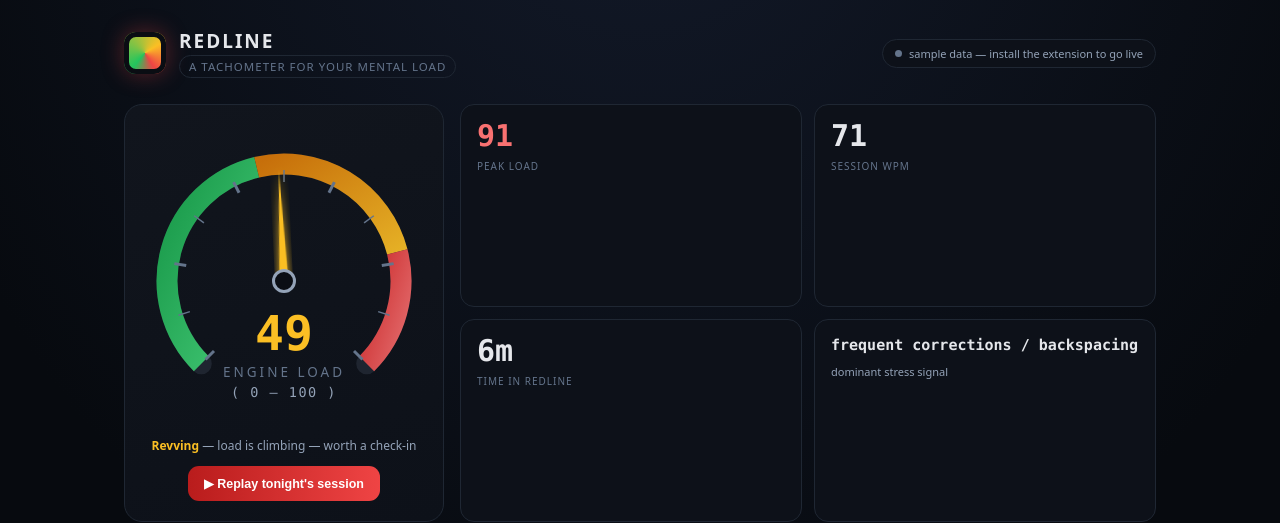
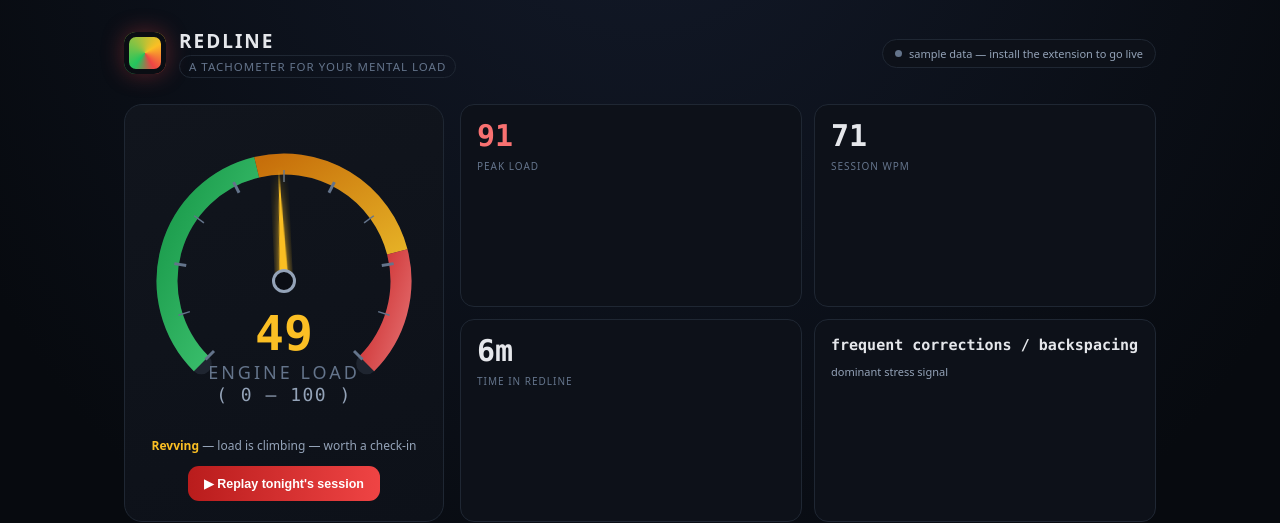
Before and after one commit to shreyanmura/redline, a Next.js app in the folder dashboard/: page / in a window 1280 px wide. Shown: the top 523 px of the page. Built offline with nearby package versions, Linux system fonts and the light colour scheme.

Commit message:
Increase gauge label font sizes (9px -> 12px)
Bump ENGINE LOAD / (0-100) labels and the extension caption under the tachometer
on both the floating gauge and the dashboard gauge.

Co-Authored-By: Claude Opus 4.8 (1M context) <noreply@anthropic.com>

```diff
--- a/dashboard/components/Tachometer.tsx
+++ b/dashboard/components/Tachometer.tsx
@@ -67,10 +67,10 @@ export default function Tachometer({ score, size = 300 }: { score: number; size?
 
       <text x={100} y={150} textAnchor="middle" fontFamily="ui-monospace, Menlo, monospace"
         fontSize={32} fontWeight={800} fill={color}>{Math.round(score)}</text>
-      <text x={100} y={168} textAnchor="middle" fontFamily="ui-sans-serif, system-ui, sans-serif"
-        fontSize={9} letterSpacing={2} fill="#64748b">ENGINE LOAD</text>
-      <text x={100} y={181} textAnchor="middle" fontFamily="ui-monospace, Menlo, monospace"
-        fontSize={9} letterSpacing={1} fill="#94a3b8">( 0 – 100 )</text>
+      <text x={100} y={169} textAnchor="middle" fontFamily="ui-sans-serif, system-ui, sans-serif"
+        fontSize={12} letterSpacing={2} fill="#64748b">ENGINE LOAD</text>
+      <text x={100} y={184} textAnchor="middle" fontFamily="ui-monospace, Menlo, monospace"
+        fontSize={12} letterSpacing={1} fill="#94a3b8">( 0 – 100 )</text>
     </svg>
   );
 }
```
Also changed, not shown: 2 other files (tests, documents, lock files or other folders).
